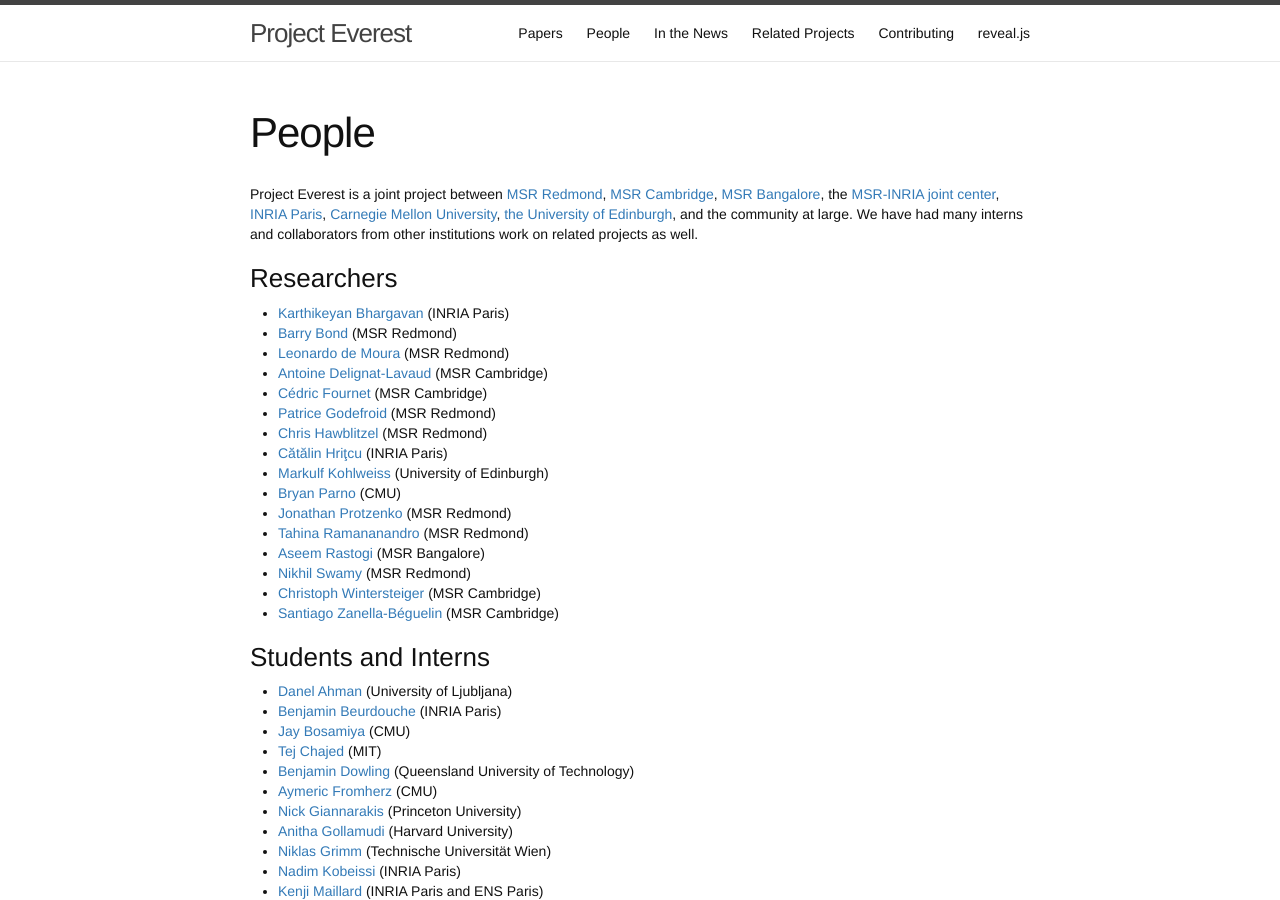
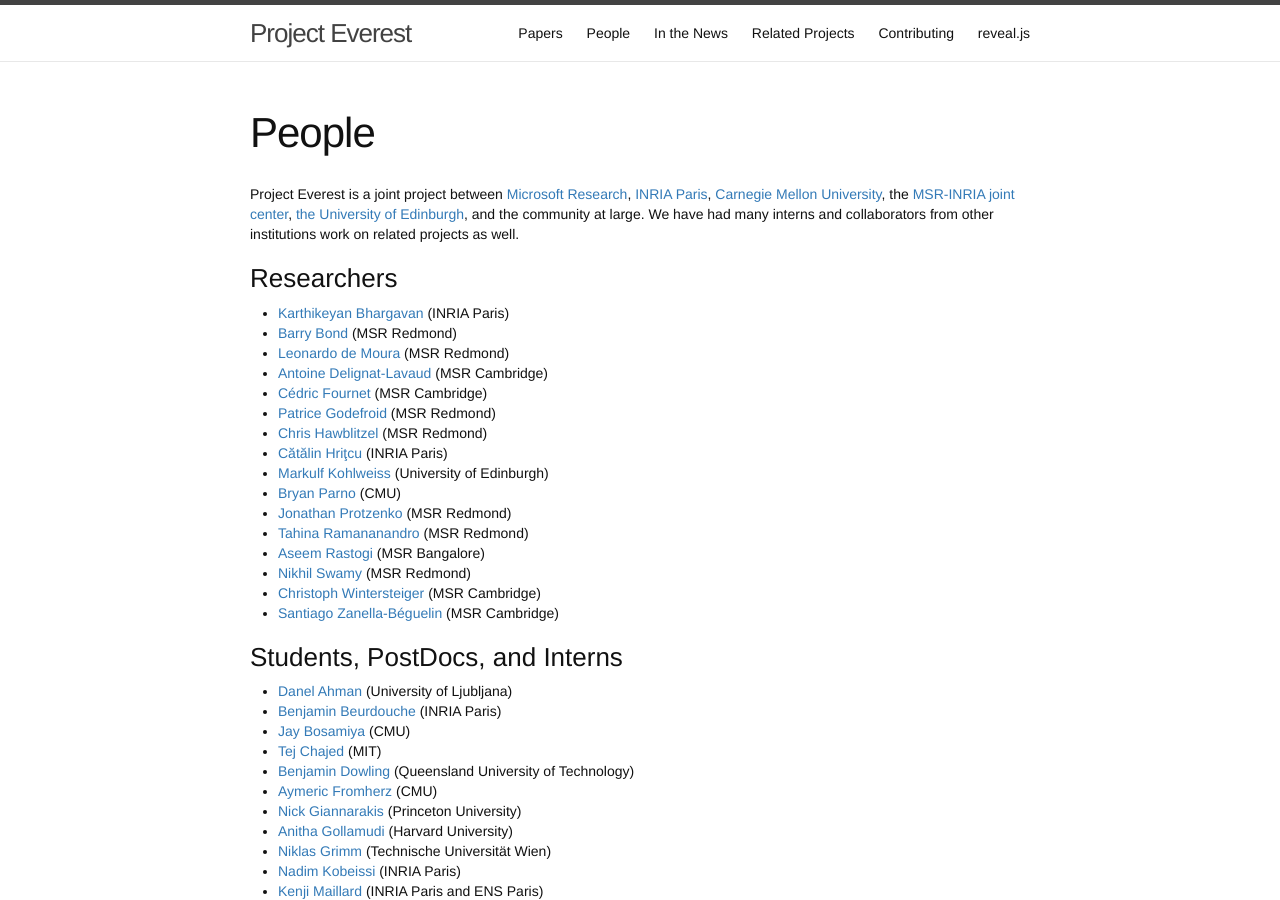
Before and after one commit to project-everest/project-everest.github.io, a Jekyll site: the page built from people.md, in a window 1280 px wide and 900 px high. Built offline with Jekyll 4.4.1, drawn with Linux system fonts in a browser that asks for light colours.

Commit message:
No ugly URLs in project names

```diff
--- a/people.md
+++ b/people.md
@@ -5,7 +5,12 @@
 ---
 
 <p>
-   Project Everest is a joint project between <a href="http://research.microsoft.com/en-us/labs/redmond/">MSR Redmond</a>, <a href="http://research.microsoft.com/en-us/labs/cambridge/">MSR Cambridge</a>, <a href="http://research.microsoft.com/en-us/labs/india/">MSR Bangalore</a>, the <a href="http://www.msr-inria.fr">MSR-INRIA joint center</a>, <a href="http://prosecco.gforge.inria.fr/">INRIA Paris</a>, <a href="http://www.andrew.cmu.edu/user/bparno/">Carnegie Mellon University</a>, <a href="https://homepages.inf.ed.ac.uk/mkohlwei">the University of Edinburgh</a>, and the community at large.
+   Project Everest is a joint project between
+   <a href="http://research.microsoft.com">Microsoft Research</a>,
+   <a href="http://prosecco.gforge.inria.fr/">INRIA Paris</a>,
+   <a href="http://www.andrew.cmu.edu/user/bparno/">Carnegie Mellon University</a>,
+   the <a href="http://www.msr-inria.fr">MSR-INRIA joint center</a>,
+   <a href="https://homepages.inf.ed.ac.uk/mkohlwei">the University of Edinburgh</a>, and the community at large.
    We have had many interns and collaborators from other institutions work on related projects as well.
 </p>
 
@@ -18,7 +23,7 @@
       {% endfor %}
     </ul>
   </div>
- <h3>Students and Interns</h3>
+ <h3>Students, PostDocs, and Interns</h3>
   <div style="">
     <ul style="padding-left:2em; margin:0px 0px 0px 0px">
       {% for member in site.data.students %}
```
Also changed, not shown: related_projects.md (+1 -1 lines).
